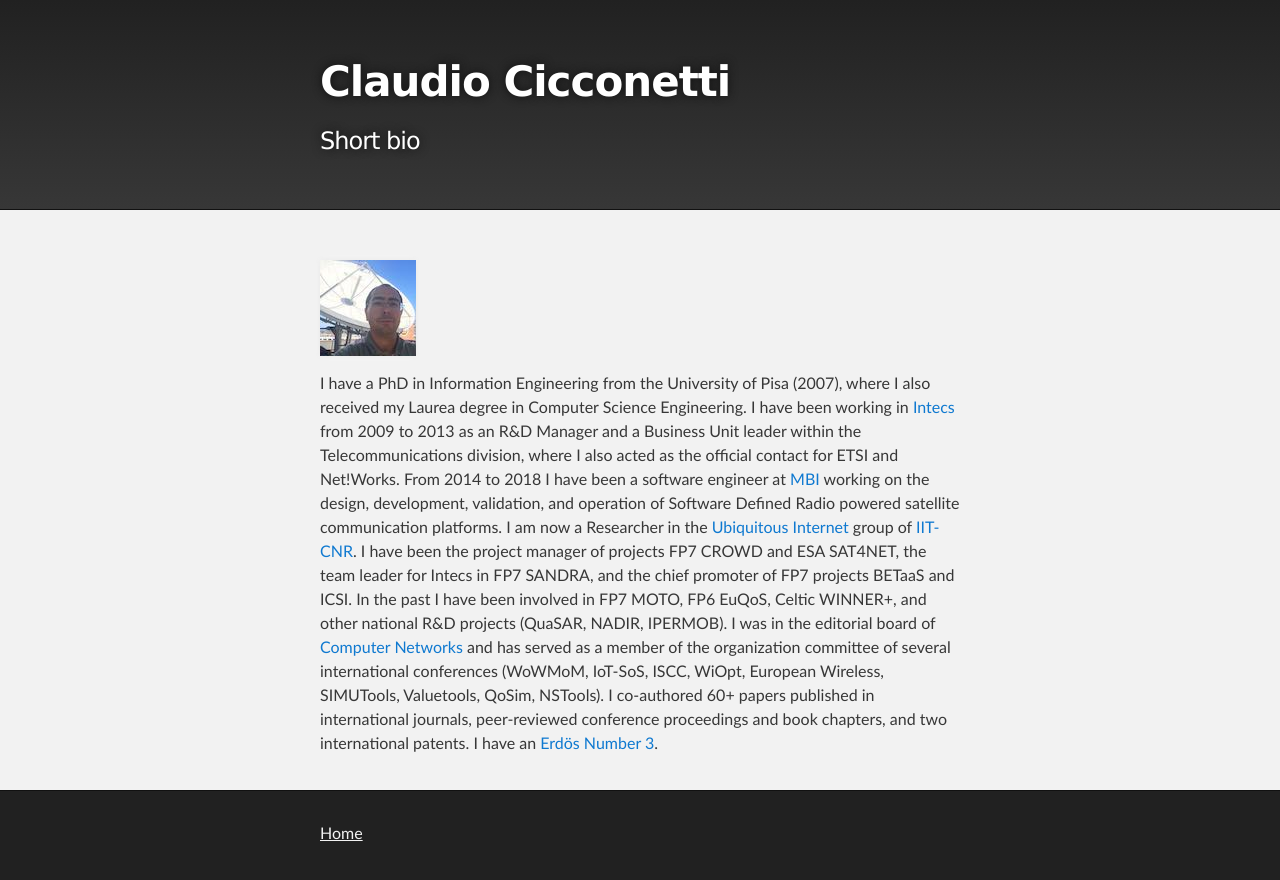
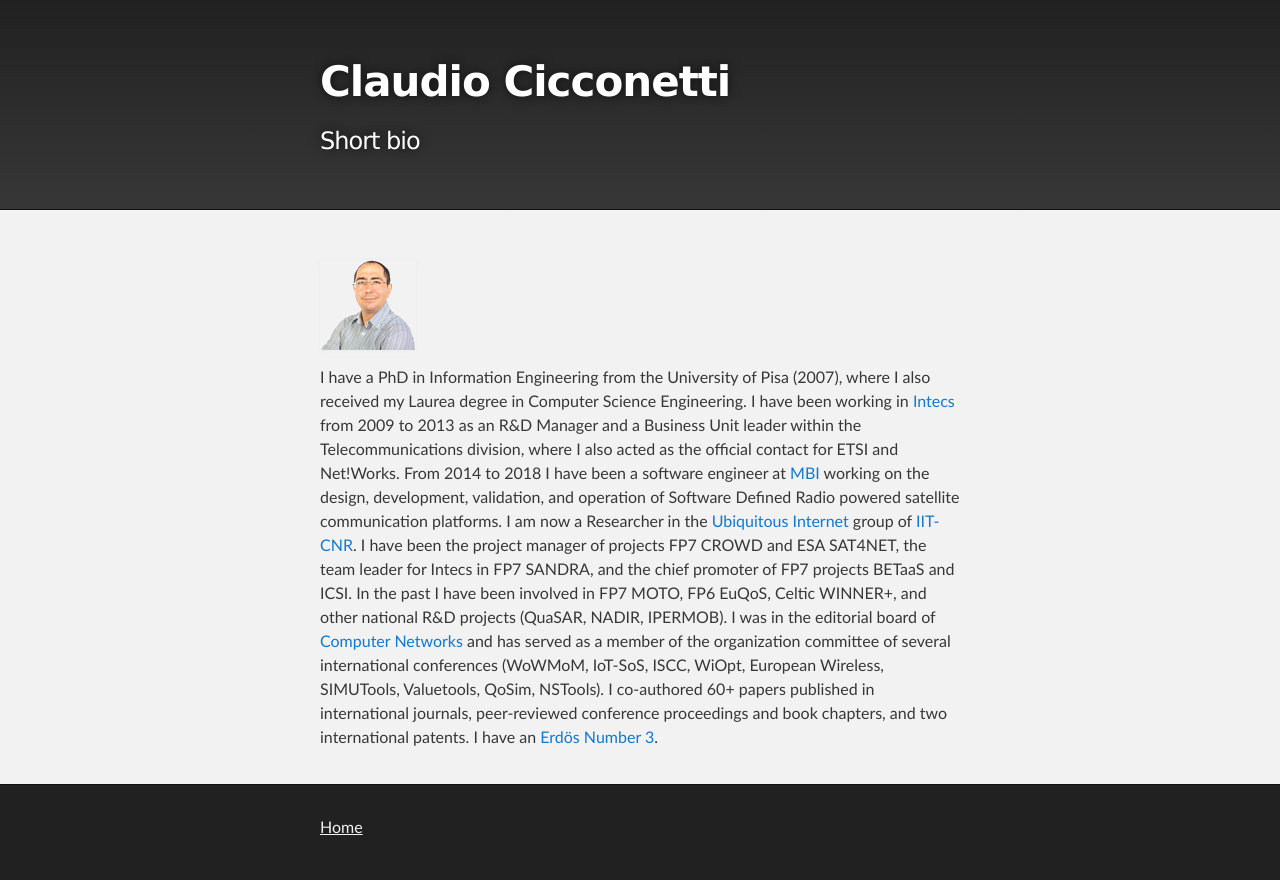
Before and after one commit to ccicconetti/ccicconetti.github.io, a Jekyll site: the page built from bio.md, in a window 1280 px wide. Shown: the top 880 px of the page. Built offline with Jekyll 4.4.1, drawn with Linux system fonts in a browser that asks for light colours.

Commit message:
Update my picture

```diff
--- a/bio.md
+++ b/bio.md
@@ -3,7 +3,7 @@ title: Short bio
 layout: page
 ---
 
-![Claudio Cicconetti's picture](pictures/selfie.jpg)
+![Claudio Cicconetti's picture](pictures/selfie.png)
 
 I have a PhD in Information Engineering from the University of Pisa (2007), where I also received my Laurea degree in Computer Science Engineering.
 I have been working in [Intecs](http://www.en.intecs.it/) from 2009 to 2013 as an R&D Manager and a Business Unit leader within the Telecommunications division, where I also acted as the official contact for ETSI and Net!Works.
```
Also changed, not shown: pictures/selfie.jpg, pictures/selfie.png (added).
